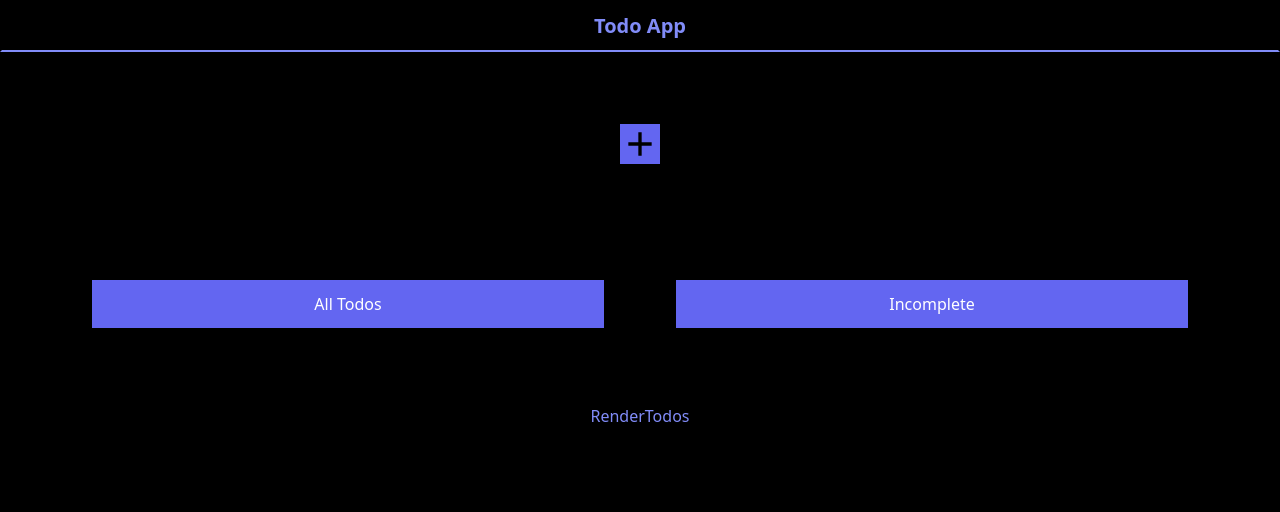
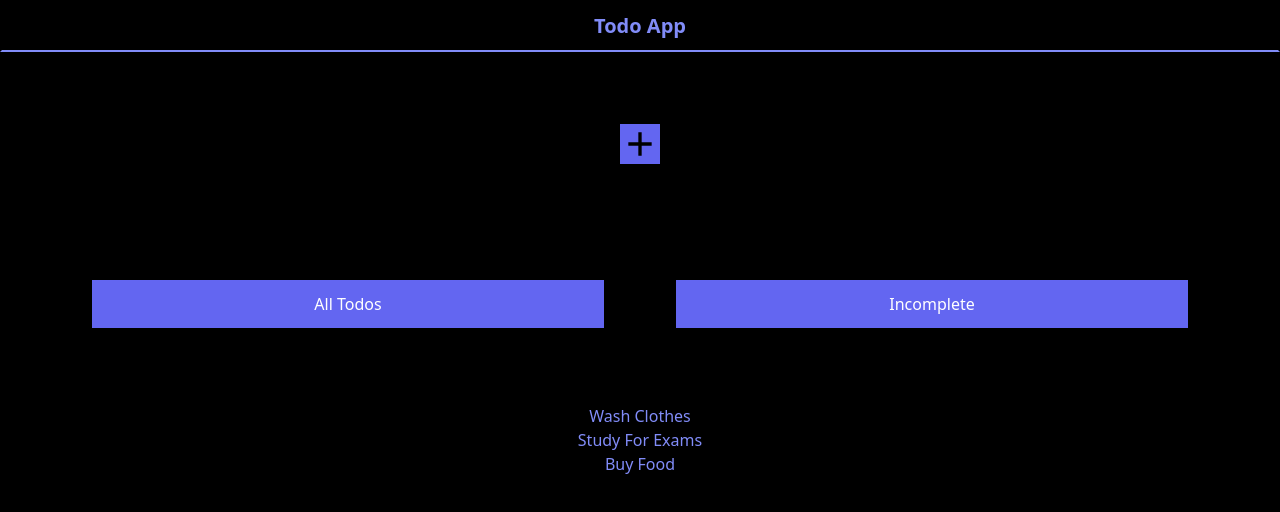
Before and after one commit to deepak-fletcher/TODONATOR, a React (Create React App) app: page / in a window 1280 px wide. Shown: the top 512 px of the page. Built offline with nearby package versions, Linux system fonts and the light colour scheme.

Commit message:
shows Todos

```diff
--- a/src/Components/FilterButtons.js
+++ b/src/Components/FilterButtons.js
@@ -2,23 +2,27 @@ import React, { useEffect, useState } from 'react'
 import RenderTodos from './RenderTodos';
 
 const FilterButtons = (props) => {
-  const [items, setItems] = useState([])
+  const [items, setItems] = useState([]);
+  const [value, setValue] = useState(false);
+
+
   useEffect(() => {
     setItems(props.todos);
     console.log(items);
   },[props.todos]);
 
+
   return (
     <div>
         <div class="flex p-10 place-content-center">
-            <div class="hover:cursor-pointer hover:bg-indigo-400 text-white flex-auto bg-indigo-500 pl-5 pr-5 pt-3 pb-3  m-9 max-w-lg">
+            <div class="hover:cursor-pointer hover:bg-indigo-400 text-white flex-auto bg-indigo-500 pl-5 pr-5 pt-3 pb-3  m-9 max-w-lg" onClick={()=>setValue(false)}>
                 All Todos
             </div>
-            <div class="hover:cursor-pointer hover:bg-indigo-400 text-white flex-auto bg-indigo-500 pl-5 pr-5 pt-3 pb-3  m-9 max-w-lg">
+            <div class="hover:cursor-pointer hover:bg-indigo-400 text-white flex-auto bg-indigo-500 pl-5 pr-5 pt-3 pb-3  m-9 max-w-lg" onClick={()=>setValue(true)}>
                 Incomplete
             </div>
         </div>
-        <RenderTodos></RenderTodos>
+        <RenderTodos todos={items} toShow={value}></RenderTodos>
     </div>
   )
 }
--- a/src/Components/NewTodo.js
+++ b/src/Components/NewTodo.js
@@ -32,7 +32,7 @@ const NewTodo = () => {
   };
 
   useEffect(() => {
-    console.log("Re-Rendered")
+    console.log("Re-Rendered");
   },[items]);
 
 
--- a/src/Components/RenderTodos.js
+++ b/src/Components/RenderTodos.js
@@ -1,9 +1,20 @@
-import React from 'react'
+import React, { useEffect } from 'react'
 
-const RenderTodos = () => {
-  return (
-    <div class="text-indigo-400">RenderTodos</div>
-  )
+const RenderTodos = (props) => {
+    useEffect(() => {
+        console.log(props.toShow);
+        console.log(props.todos);
+      },[props.toShow, props.todos]);
+    return (
+        <div class="text-indigo-400">
+        {!props.toShow && props.todos.map((e)=>(
+            <div>{e.description}</div>
+        ))}
+        {props.toShow && props.todos.filter((e)=> e.state==false).map((e)=>(
+            <div>{e.description}</div>
+        ))}
+        </div>
+    )
 }
 
 export default RenderTodos
```
